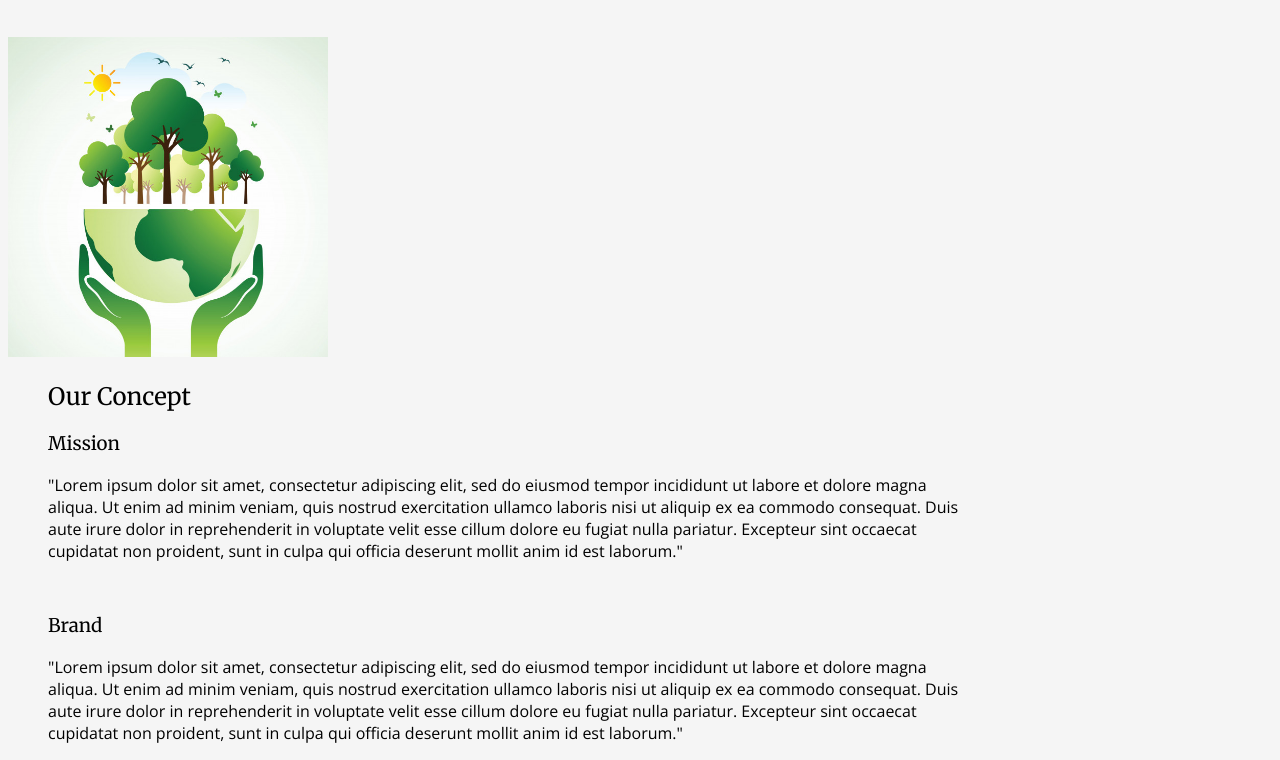
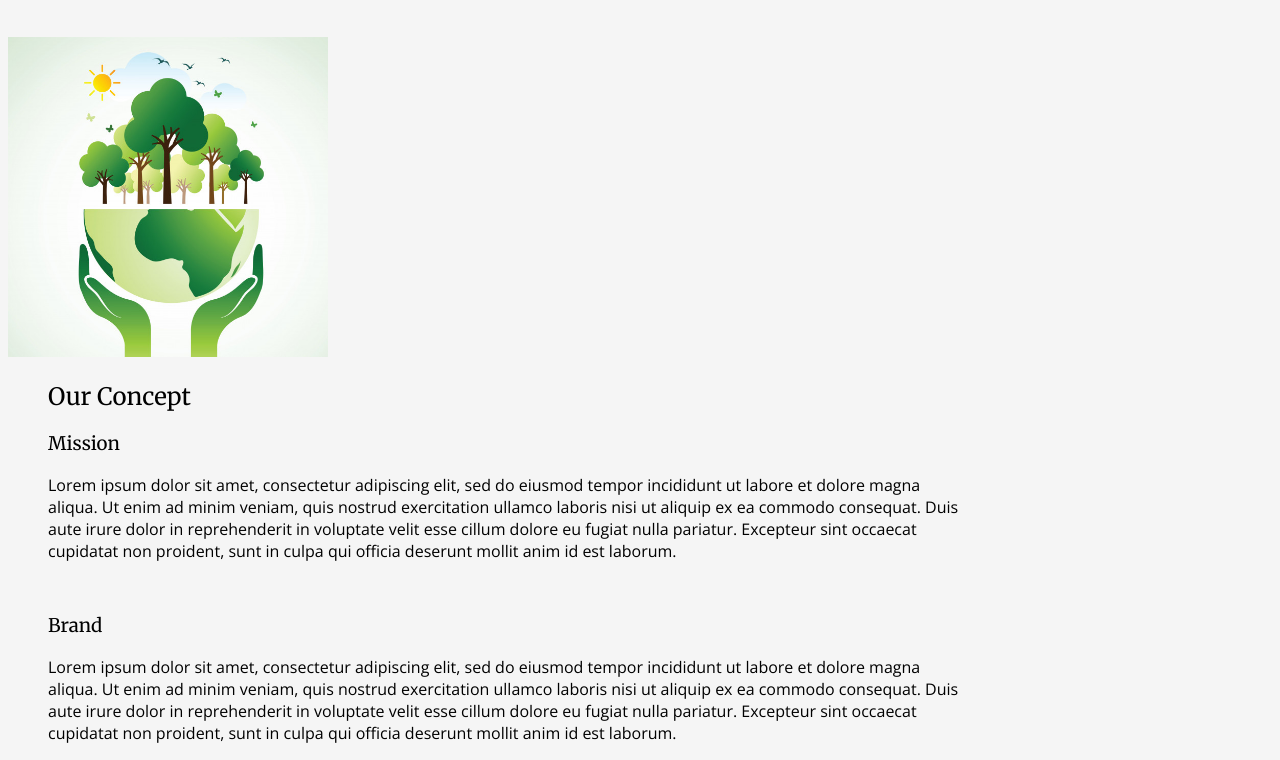
Before and after one commit to Gruppe-12-HA-it/RE-Cycle, a plain HTML site: page HTML Files/Concept.html in a window 1280 px wide. Shown: the part 123-883 px from the top of the page. Drawn offline with nearby package versions, Linux system fonts and the light colour scheme.

Commit message:
Styling af concept; tilføjelse af google fonts

```diff
--- a/HTML Files/Concept.html
+++ b/HTML Files/Concept.html
@@ -26,16 +26,16 @@
 <h1>Our Concept</h1>
     <h3>Mission</h3>
         <p>
-            "Lorem ipsum dolor sit amet, consectetur adipiscing elit, sed do eiusmod tempor incididunt ut labore et dolore magna aliqua.
+            Lorem ipsum dolor sit amet, consectetur adipiscing elit, sed do eiusmod tempor incididunt ut labore et dolore magna aliqua.
             Ut enim ad minim veniam, quis nostrud exercitation ullamco laboris nisi ut aliquip ex ea commodo consequat.
             Duis aute irure dolor in reprehenderit in voluptate velit esse cillum dolore eu fugiat nulla pariatur.
-            Excepteur sint occaecat cupidatat non proident, sunt in culpa qui officia deserunt mollit anim id est laborum."</p>
+            Excepteur sint occaecat cupidatat non proident, sunt in culpa qui officia deserunt mollit anim id est laborum.</p>
 <br/>
     <h3>Brand</h3>
-        <p>"Lorem ipsum dolor sit amet, consectetur adipiscing elit, sed do eiusmod tempor incididunt ut labore et dolore magna aliqua.
+        <p>Lorem ipsum dolor sit amet, consectetur adipiscing elit, sed do eiusmod tempor incididunt ut labore et dolore magna aliqua.
             Ut enim ad minim veniam, quis nostrud exercitation ullamco laboris nisi ut aliquip ex ea commodo consequat.
             Duis aute irure dolor in reprehenderit in voluptate velit esse cillum dolore eu fugiat nulla pariatur.
-             Excepteur sint occaecat cupidatat non proident, sunt in culpa qui officia deserunt mollit anim id est laborum."
+             Excepteur sint occaecat cupidatat non proident, sunt in culpa qui officia deserunt mollit anim id est laborum.
         </p>
 </article>
 </body>
```
